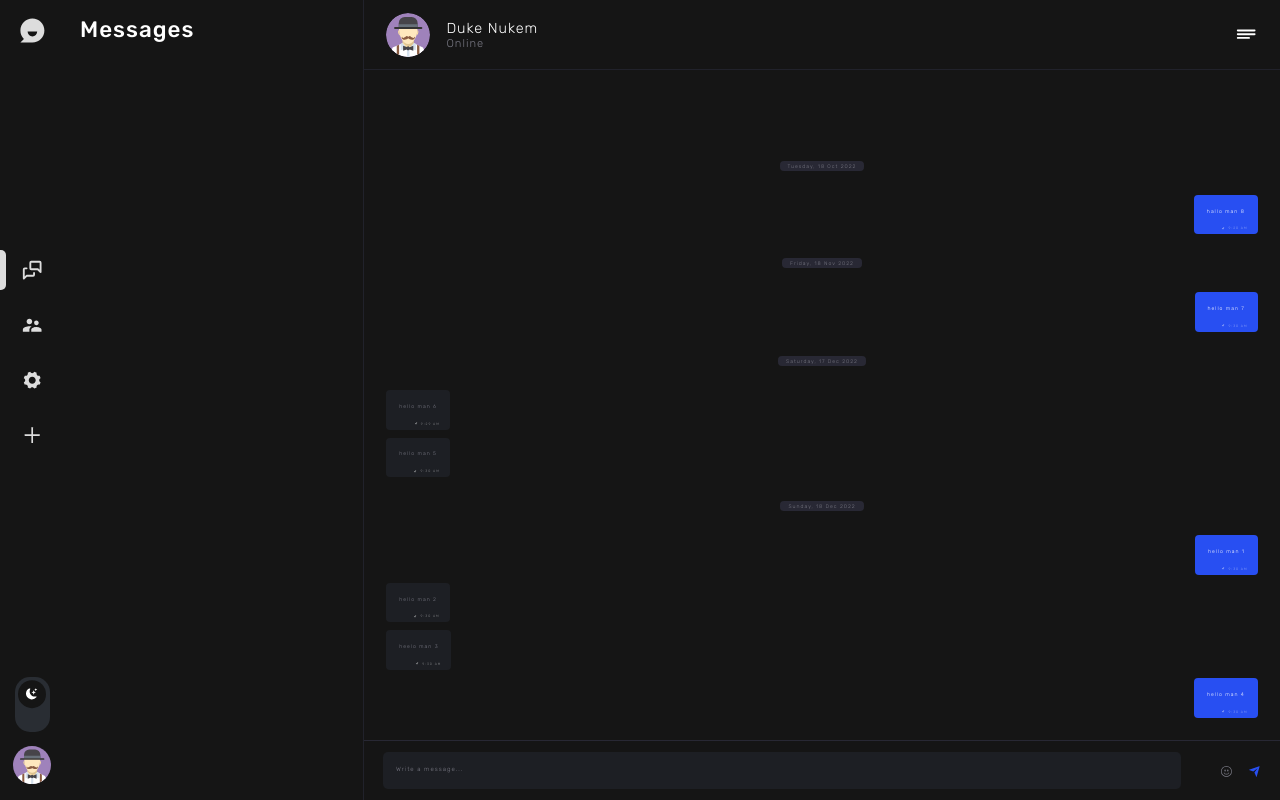
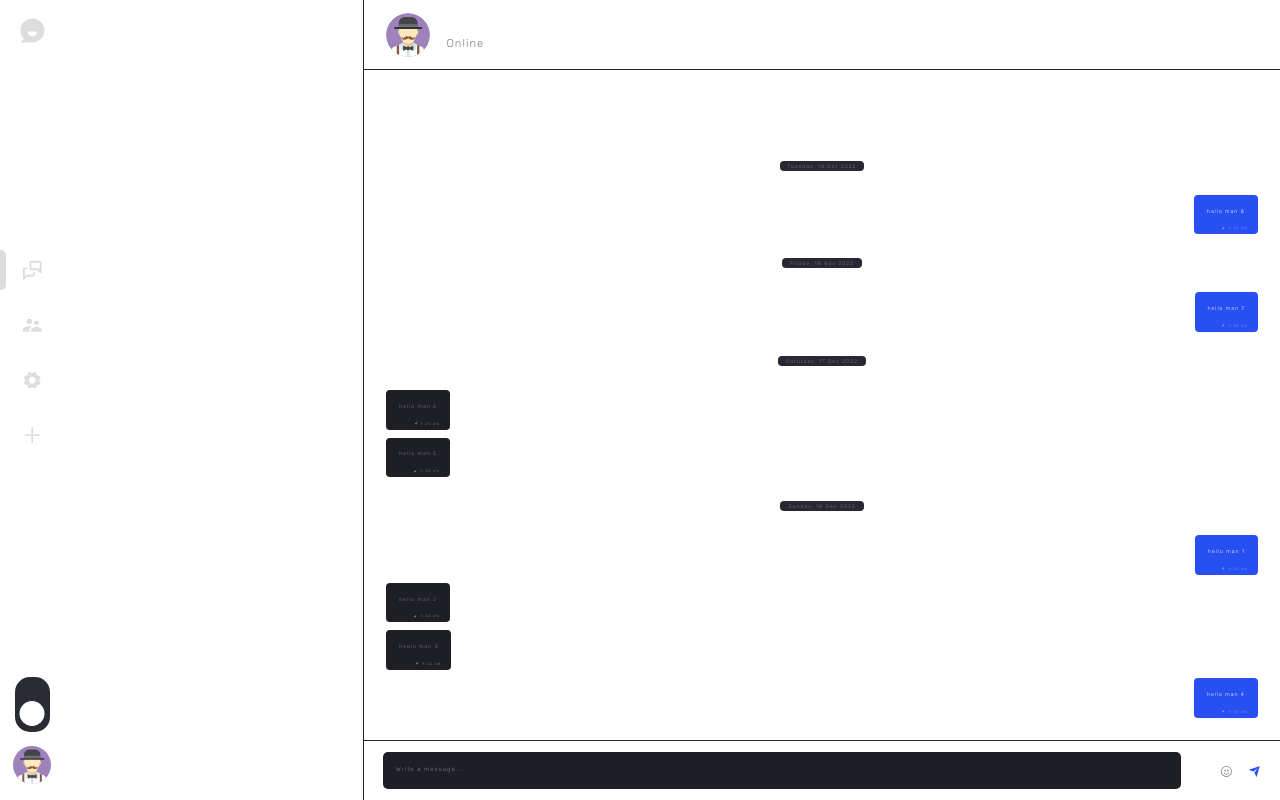
Before and after one commit to DevelopedBy-Siva/chat-with-me, a React (Create React App) app in the folder client/: page / in a window 1280 px wide. Built offline with nearby package versions, Linux system fonts and the light colour scheme; sample sign-in values are in the browser's storage.

Commit message:
Define theme context to switch between light & dark theme

```diff
--- /dev/null
+++ b/client/src/assets/constants/index.js
@@ -0,0 +1 @@
+export const APP_NAME = "CHAT_WITH_ME";
--- a/client/src/assets/styles/Themes.js
+++ b/client/src/assets/styles/Themes.js
@@ -50,12 +50,29 @@ const DarkTheme = {
 
 const LightTheme = {
   bg: {
-    app: "#02020E",
+    app: "#fff",
+    container: "#191B1C",
+    overlay: "rgba(13, 17, 23, 0.9)",
+  },
+  txt: {
+    main: "#fff",
+    mainDark: "#02020E",
+    sub: "#DDDDDD",
+    input: "#F7F6FA",
+    error: "#878787",
+    highlight: "#C578C1",
+  },
+  border: {
+    inputbox: "#21222B",
+    error: "#E24339",
+  },
+  btn: {
+    inactive: "#292D33",
   },
   background: {
-    app: "#f2f1f6",
-    container: "#FFFFFF",
-    containerLight: "#f5f5f5",
+    app: "#282834",
+    container: "#131517",
+    containerLight: "#1d1f24",
     highlight: {
       hex: "#284ff2",
       rgba: "rgba(49,78,233,0.2)",
@@ -63,21 +80,21 @@ const LightTheme = {
     blue: "#284ff2",
   },
   text: {
-    main: "#00000",
+    main: "#FFFFFF",
     sub: "#7a7a85",
   },
   emoji: {
-    background: "245, 245, 245",
+    background: "29, 31, 36",
     title: "122, 122, 133",
     navIcon: "40, 79, 242",
   },
   msgBox: {
     sender: "#284ff2",
-    receiver: "#f5f5f5",
+    receiver: "#1d1f24",
   },
   tooltip: {
-    background: "#7a7a85",
-    text: "#FFFFFF",
+    background: "#1d1f24",
+    text: "#7a7a85",
   },
 };
 
--- a/client/src/components/Home/NavBar/index.js
+++ b/client/src/components/Home/NavBar/index.js
@@ -1,5 +1,6 @@
 import React from "react";
 import styled from "styled-components";
+import { useContext } from "react";
 import { NavLink } from "react-router-dom";
 import { IoIosSettings } from "react-icons/io";
 import { AiOutlinePlus } from "react-icons/ai";
@@ -11,7 +12,7 @@ import { IoMdSunny } from "react-icons/io";
 import Tooltip from "../Tooltip";
 import Logo from "../../Logo";
 import profileImg from "../../../assets/svgs/avatars/6.svg";
-import { useState } from "react";
+import { ThemeContext } from "../../../context/ThemeContext";
 
 const navBtns = [
   {
@@ -47,11 +48,7 @@ export default function NavBarContainer() {
       <Navs>
         {navBtns.map((nav, index) => (
           <React.Fragment key={index}>
-            <NavBtn
-              className={nav.isGrp ? "create-grp" : ""}
-              to={nav.navTo}
-              id={nav.id}
-            >
+            <NavBtn to={nav.navTo} id={nav.id}>
               <NavBorder />
               {nav.icon}
             </NavBtn>
@@ -70,12 +67,21 @@ export default function NavBarContainer() {
 }
 
 function ThemeSwitch() {
-  const [on, setOn] = useState(false);
+  const { appTheme, handleTheme } = useContext(ThemeContext);
+
+  const currentTheme = () => {
+    if (appTheme === "light") return "dark";
+    return "light";
+  };
 
   return (
-    <Switch onClick={() => setOn(!on)}>
-      <SwitchLabel className={on ? "light" : "dark"}>
-        {on ? <IoMdSunny className="sunny" /> : <BsFillMoonStarsFill />}
+    <Switch onClick={() => handleTheme(currentTheme())}>
+      <SwitchLabel className={appTheme}>
+        {appTheme === "dark" ? (
+          <BsFillMoonStarsFill />
+        ) : (
+          <IoMdSunny className="sunny" />
+        )}
       </SwitchLabel>
     </Switch>
   );
@@ -167,8 +173,8 @@ const Switch = styled.button`
 
 const SwitchLabel = styled.span`
   display: block;
-  width: 28px;
-  height: 28px;
+  width: 25px;
+  height: 25px;
   border-radius: 50%;
   position: absolute;
   top: 50%;
@@ -181,12 +187,12 @@ const SwitchLabel = styled.span`
   transition: transform 0.3s ease-in-out;
 
   &.dark {
-    transform: translate(-50%, -85%);
+    transform: translate(-50%, -88%);
     font-size: 0.7rem;
   }
 
   &.light {
-    transform: translate(-50%, -15%);
+    transform: translate(-50%, -12%);
     font-size: 0.9rem;
   }
 `;
--- /dev/null
+++ b/client/src/context/ThemeContext.js
@@ -0,0 +1,3 @@
+import React from "react";
+
+export const ThemeContext = React.createContext();
--- a/client/src/index.js
+++ b/client/src/index.js
@@ -1,5 +1,6 @@
 import React from "react";
 import ReactDOM from "react-dom/client";
+import { useState } from "react";
 import { BrowserRouter } from "react-router-dom";
 import { ThemeProvider } from "styled-components";
 import "react-tooltip/dist/react-tooltip.css";
@@ -7,15 +8,32 @@ import "react-tooltip/dist/react-tooltip.css";
 import App from "./App";
 import Toaster from "./components/Toastify";
 import GlobalStyles from "./assets/styles/GlobalStyles";
-import { DarkTheme } from "./assets/styles/Themes";
+import { ThemeContext } from "./context/ThemeContext";
+import { getStyles, getTheme, updateTheme } from "./utils/UserLocal";
 
 const root = ReactDOM.createRoot(document.getElementById("root"));
 root.render(
   <BrowserRouter>
-    <ThemeProvider theme={DarkTheme}>
-      <GlobalStyles />
-      <Toaster />
-      <App />
-    </ThemeProvider>
+    <Wrapper />
   </BrowserRouter>
 );
+
+function Wrapper() {
+  const localTheme = getTheme();
+  const [appTheme, setAppTheme] = useState(localTheme);
+
+  const handleTheme = (val) => {
+    const theme = updateTheme(val);
+    setAppTheme(theme);
+  };
+
+  return (
+    <ThemeContext.Provider value={{ appTheme, handleTheme }}>
+      <ThemeProvider theme={getStyles(appTheme)}>
+        <GlobalStyles />
+        <Toaster />
+        <App />
+      </ThemeProvider>
+    </ThemeContext.Provider>
+  );
+}
--- /dev/null
+++ b/client/src/utils/UserLocal.js
@@ -0,0 +1,26 @@
+import { APP_NAME } from "../assets/constants";
+import { DarkTheme, LightTheme } from "../assets/styles/Themes";
+
+const THEME_KEY = `${APP_NAME}_THEME`;
+
+export function updateTheme(val = "light") {
+  try {
+    localStorage.setItem(THEME_KEY, val);
+  } catch (ex) {}
+  return val;
+}
+
+export function getTheme() {
+  const allowed = ["light", "dark"];
+  let val;
+  try {
+    val = localStorage.getItem(THEME_KEY);
+  } catch (ex) {}
+  if (allowed.includes(val)) return val;
+  return allowed[0];
+}
+
+export function getStyles(theme) {
+  if (theme === "dark") return DarkTheme;
+  return LightTheme;
+}
```
